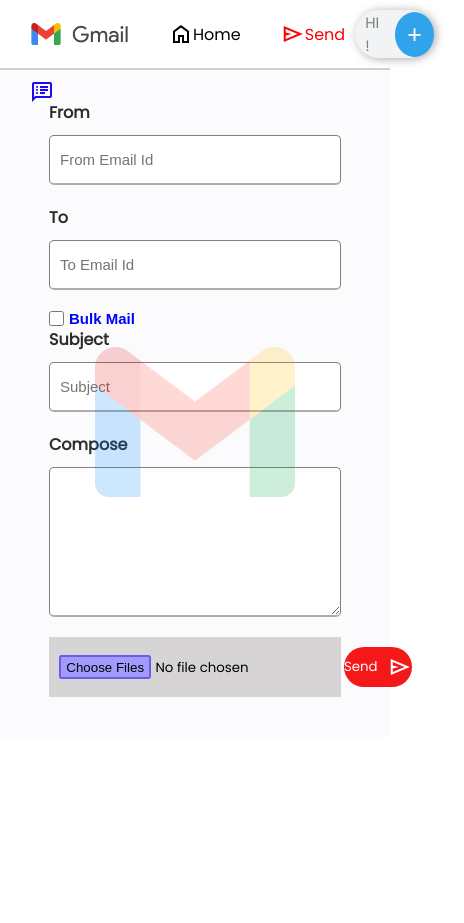
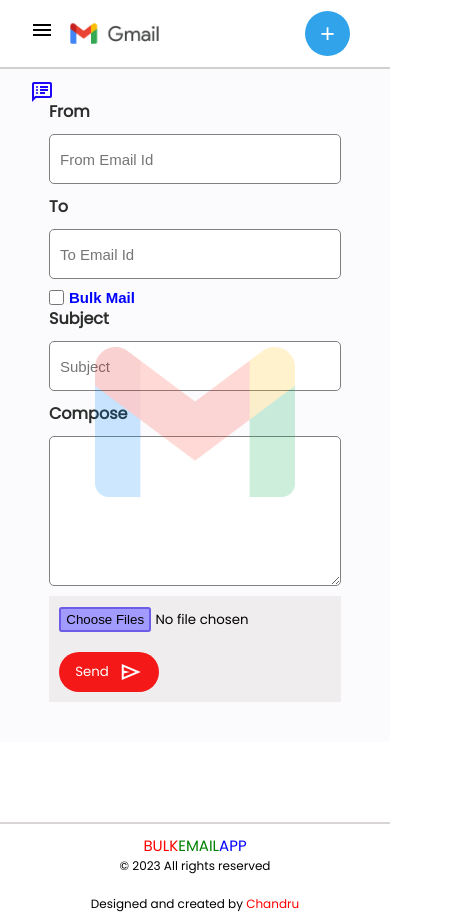
Before and after one commit to Chandru-Ghub/bulkemailfrontend, a React (Create React App) app: page /sendmail in a window 390 px wide. Shown: the whole page, 464 px wide, since content can reach past the window. Before the commit the page ends 844 px from the top, so only its background shows below. Built offline with nearby package versions, Linux system fonts and the light colour scheme.

Commit message:
added responsive design

```diff
--- a/src/App.css
+++ b/src/App.css
@@ -10,7 +10,6 @@
 .navbar{
   background-color: rgb(255, 255, 255);
   padding: 10px;
-  padding-left: 30px;
   display: flex;
   justify-content: space-between;
   align-items: center;
@@ -18,15 +17,7 @@
   position: sticky;
   top: 0;
   z-index: 5;
-  >.ul{
-    display: flex;
-    column-gap: 20px;
-    /* background-color: red; */
-    align-items: center;
-  }
-
-
-
+  padding-left: 20px;
 }
 .active{
   color: red;
@@ -38,3 +29,104 @@
 .normal:hover{
   color: red;
 }
+
+.navimg{
+  /* background-color: blue; */
+  display: flex;
+
+
+
+}
+
+.bur{
+  margin-left: 10px;
+  display: none;
+}
+
+.ul{
+  display: flex;
+  column-gap: 20px;
+  /* background-color: red; */
+  align-items: center;
+}
+.ulx{
+  display: flex;
+  column-gap: 20px;
+  /* background-color: red; */
+  align-items: center;
+}
+
+.imgbur{
+  /* background-color: red; */
+  display: flex;
+  align-items: center;column-gap: 15px;
+}
+
+.filebtn{
+  background-color: rgba(239, 235, 235, 0.829);
+  padding: 10px 10px;
+  align-items: center;
+  justify-content: space-between;
+  >input{
+    margin-bottom: 20px;
+  }
+}
+@media only screen and (max-width:700px) {
+
+  .bur{
+    display: block;
+    cursor: pointer;
+  }
+  .mailLogo1{
+    /* background-color: red; */
+    width: 100px;
+  }
+  .mailContainer{
+    display: flex;
+    align-items: center;
+    justify-content: end;
+    column-gap: 10px;
+    margin-right: 30px;
+    background: transparent;
+    padding:none;
+    border-radius: 25px;
+    cursor: pointer;
+    box-shadow: none;
+    >p{
+      color: grey;
+      text-transform: uppercase;
+      font-size: 15px;
+      display: none;
+    }
+
+
+}
+.ul{
+  background-color: rgb(250, 250, 250);
+  box-shadow: 2px 4px 10px rgb(188, 187, 187);
+  position: absolute;
+  flex-direction: column;
+  width: 40%;
+  left: -300px;
+  top: 68px;
+  row-gap: 30px;
+  padding: 20px;
+  height: 100vh;
+  transition: 1s;
+}
+.ulx{
+  background-color: rgb(250, 250, 250);
+  box-shadow: 2px 4px 10px rgb(188, 187, 187);
+  position: absolute;
+  flex-direction: column;
+  width: 40%;
+  left: 0;
+  top: 68px;
+  row-gap: 30px;
+  padding: 20px;
+  height: 100vh;
+  transition: 1s;
+}
+
+
+}
--- a/src/App.js
+++ b/src/App.js
@@ -6,6 +6,7 @@
 import { createContext, useState } from 'react';
 import ViewMail from './ViewMail';
 import User from './User';
+import Footer from './Footer';
 
 export const userContext = createContext()
 
@@ -23,6 +24,7 @@
             <Route path='/viewmail/:id' Component={ViewMail}/>
             <Route path='/' Component={User}/>
         </Routes>
+        <Footer/>
       </BrowserRouter>
     </userContext.Provider>
   )
--- /dev/null
+++ b/src/Footer.js
@@ -0,0 +1,27 @@
+import React from 'react'
+
+const Footer = () => {
+
+    const date = new Date()
+    const year = date.getFullYear()
+
+  return (
+    <div>
+        <footer className='footercopy'>
+
+                <div className='footerlogomail'>
+                            <div className='colorall'>
+                                <span className='bulk yr'>Bulk</span>
+                                <span className='emaill yg'>Email</span>
+                                <span className='app yb'>App</span>
+                            </div>
+                            <p className='copy'>&copy; {year} All rights reserved</p>
+                    </div>
+
+                <p className='desigh'>Designed and created by <span style={{color:'red'}}>Chandru</span></p>
+        </footer>
+    </div>
+  )
+}
+
+export default Footer
--- a/src/Home.js
+++ b/src/Home.js
@@ -5,6 +5,7 @@
 import axios from 'axios'
 import Navbar from './Navbar'
 import mail1 from './gmail.png'
+import Footer from './Footer'
 const Home = () => {
 
   const status = useContext(userContext);
@@ -51,6 +52,7 @@
                 <Link to={'/viewmail/'+a._id} >
                   <div className='perMail'>
                           <div className='justy'>
+
                                       <div className='profiledp homedp'>
                                                   {EMAIL.slice(0,1)}
                                       </div>
@@ -59,8 +61,11 @@
                                             <li className='sub'>Sub: {a.sub}</li>
                                           </ul>
 
+
                             </div>
+
                                     <div className='sentTime'>{(a.time).slice(4,21)}</div>
+
                      </div>
                   </Link>
                 ):<div className='empty'>
@@ -74,6 +79,7 @@
                                 <span className='app y'>App</span>
                             </div>
                     </div>
+
                 </div>
 
 
--- a/src/Navbar.js
+++ b/src/Navbar.js
@@ -7,6 +7,7 @@
 import './Navbar.css'
 const Navbar = () => {
         const[dp,setDp] = useState('')
+        const[menu,setmenu] = useState(true)
         const[fname,setfname] = useState('')
         const[lname,setlname] = useState('')
         const[showmail,setShowMail] = useState(false)
@@ -31,15 +32,28 @@
             .catch(err => console.log(err))
           }
   return (
-    <div className='navbar'>
-        <ul className='ul'>
+    <div >
+      <div className='navbar'>
+        <div className='navimg'>
+          <div className='imgbur'>
+                <div className='bur' onClick={()=>setmenu(!menu)} >
+                                  { menu?
+                                      <span class="material-symbols-outlined">
+                                        menu
+                                        </span>
+                                  :<span class="material-symbols-outlined">
+                                    close
+                                    </span>
+                                    }</div>
                 <img className='mailLogo1' src={mail1} alt="image" />
-
+        </div>
+        <ul className={menu?'ul':'ulx'}>
                 <NavLink
                 to="/home"
                 className={({ isActive, isPending }) =>
                     isPending ? "pending" : isActive ? "active" : "normal"
                 }
+                onClick={()=>setmenu(true)}
                 >
                 <div className='iconname'>
                   <span class="material-symbols-outlined">
@@ -54,6 +68,7 @@
                 className={({ isActive, isPending }) =>
                     isPending ? "pending" : isActive ? "active" : "normal"
                 }
+                onClick={()=>setmenu(true)}
                 >
                   <div className='iconname'>
                   <span class="material-symbols-outlined">
@@ -64,19 +79,8 @@
 
                 </NavLink>
 
-                {/* <NavLink
-                to="/user"
-                className={({ isActive, isPending }) =>
-                    isPending ? "pending" : isActive ? "active" : "normal"
-                }
-                >
-                User
-                </NavLink> */}
-
-
-
-
         </ul>
+        </div>
                 <div>
 
                     <div className='mailContainer' onClick={()=>setShowMail(!showmail)}>
@@ -86,7 +90,9 @@
                           {dp?dp:'+'}
                           </div>
 
-                    </div>
+
+                  </div>
+
 
 
                   { showmail?<div className="vmail">
@@ -100,8 +106,11 @@
                         </div>
 
                   </div>:null}
+
+
                 </div>
 
+                </div>
     </div>
     //
   )
--- a/src/Sendmail.css
+++ b/src/Sendmail.css
@@ -8,7 +8,7 @@
 }
 
 .formdata{
-    /* background-color: red; */
+    background: transparent;
     display: flex;
     flex-direction: column;
     width: 80%;
@@ -22,13 +22,13 @@
 }
 .inp{
     height: 50px;
-    margin-bottom: 20px;
+    margin-bottom: 10px;
     padding-left: 10px;
     border: 1px solid grey;
     border-radius: 5px;
     outline: none;
     font-size: 15px;
-    border-bottom: 2px solid rgb(179, 170, 170);
+    /* border-bottom: 2px solid rgb(179, 170, 170); */
     font-family: Arial, Helvetica, sans-serif;
 }
 .inp::placeholder{
@@ -64,18 +64,8 @@
     box-shadow: 0px 2px 15px black;
 
 }
-.filebtn{
-    background-color: rgba(207, 205, 205, 0.829);
-    display: flex;
-    padding: 10px 10px;
-    align-items: center;
-    justify-content: space-between;
-}
-/* .label{
 
-    /* font-size: 20px;  */
-    /* margin-bottom: 10px;
-} */
+
 .maillogo{
     color: rgb(12, 11, 11);
     margin-bottom: 20px;
@@ -105,7 +95,7 @@
     color: red;
     display: flex;
     align-items: center;
-    font-size: 15px;
+    font-size: 12px;
 
     >.eri{
         color: red;
--- a/src/Sendmail.js
+++ b/src/Sendmail.js
@@ -33,7 +33,9 @@
             from:yup.string().email('Invalid email address')
             .required('Required'),
 
-            to:!bulkMail?(yup.string().email('Invalid email address').required('Required')):null
+            to:!bulkMail?(yup.string().email('Invalid email address').required('Required')):null,
+            subject:yup.string().required(' Sub Required'),
+            message:yup.string().required('Message Required')
         }),
 
         onSubmit:(values,{resetForm})=>{
@@ -111,7 +113,7 @@
               {!bulkMail?<>
             <label className='label' htmlFor="from">To</label>
             <input className='inp' type="text"
-            onChange={formik.handleChange}placeholder='to email id'
+            onChange={formik.handleChange} onBlur={formik.handleBlur} placeholder='to email id'
             value={formik.values.to}  name='to' />
              { formik.touched.to && formik.errors.to ?
                             <p  className='err'> <span className="material-symbols-outlined eri">
@@ -135,18 +137,26 @@
             <label className='label' htmlFor="from">Subject</label>
             <input className='inp' type="text" placeholder='Subject'
             onChange={formik.handleChange}
-            value={formik.values.subject}  name='subject' />
+            value={formik.values.subject}   name='subject' />
+            {formik.touched.subject &&formik.errors.subject ?
+                            <p  className='err'> <span className="material-symbols-outlined eri">
+                                error
+                                </span>{formik.errors.subject}</p> :null}
 
 
             <label className='label' htmlFor="from">Compose</label>
             <textarea className='inp txt' name="message" id="message" cols="30"
-            onChange={formik.handleChange}rows="10" value={formik.values.message} ></textarea>
+            onChange={formik.handleChange}  rows="10" value={formik.values.message} ></textarea>
+            {formik.touched.message &&formik.errors.message ?
+                            <p  className='err'> <span className="material-symbols-outlined eri">
+                                error
+                                </span>{formik.errors.message}</p> :null}
 
             <div className='filebtn'>
-            <input type="file" multiple onChange={(e)=>setFile(e.target.files)}  />
-            <button type='submit' className='sendbtn'>Send<span className="material-symbols-outlined rck">
-            send
-            </span></button>
+                    <input type="file" multiple onChange={(e)=>setFile(e.target.files)}  />
+                    <button type='submit' className='sendbtn'>Send<span className="material-symbols-outlined rck">
+                    send
+                    </span></button>
             </div>
         </form>
     </div>}
--- a/src/User.js
+++ b/src/User.js
@@ -9,7 +9,7 @@
 
 const User = () => {
 
-    const [intro,setintro] = useState(true)
+    const [intro,setintro] = useState(false)
     const[add,setAdd] = useState(false)
     const[demo,setDemo] = useState(false)
     const[firstName,setFirstName] = useState()
@@ -21,10 +21,8 @@
     const selectAccount = useContext(userContext);
     //
 
-    setTimeout(()=>{
-
-    },1000)
-
+    const date = new Date()
+    const year = date.getFullYear()
 
     //
     useEffect(()=>{
@@ -36,7 +34,12 @@
             }
 
     })
-        .catch(err =>console.log(err))
+        .catch(err =>{console.log(err)
+
+            setInterval(()=>{
+                window.location.reload()
+            },5000)
+        })
     },[])
     function switchaccount(email){
         selectAccount.setUserSelect(email);
@@ -85,6 +88,17 @@
 
   return (
     <div className='initial' >
+        <header>
+        <div className='footerlogomail'>
+                            <div className='colorall' style={{fontSize:'20px',margin:'20px'}}>
+                                <span className='bulk yr'>Bulk</span>
+                                <span className='emaill yg'>Email</span>
+                                <span className='app yb'>App</span>
+                            </div>
+
+                    </div>
+        </header>
+        <main>
         {intro?<div className='watermark1'><img src={mailLogo} alt="" /></div>:null}
         <div className="useCase"  onClick={()=>setDemo(!demo)}>
                 <span class="material-symbols-outlined">
@@ -170,7 +184,7 @@
         {/* <hr className='hr' /> */}
         <p className='rga'>REGISTERED ACCOUNT  <span style={{color:'red',fontSize:'20px',fontWeight:'800'}}>!</span></p>
             <div className='overflow'>
-                {console.log(user)}
+                {/* {console.log(user)} */}
             {
                 user!== undefined?user.map((a,i)=>
                     <div key={i} className='loginAccount' onClick={()=>switchaccount(a.email)}>
@@ -186,6 +200,7 @@
                 </div>
         </div>
         </div>
+        </main>
 
     </div>
 
--- a/src/View.css
+++ b/src/View.css
@@ -70,6 +70,8 @@
         left: 50%;
         transform: translate(-50%,-50%);
         opacity: .2;
+        z-index: 1;
+        /* background-color: #f10b0b; */
     }
 
 }
--- a/src/ViewMail.js
+++ b/src/ViewMail.js
@@ -13,7 +13,8 @@
     useEffect(()=>{
         axios.get('https://bulkmailapp.onrender.com/getmail/'+id)
         .then(result =>
-        {console.log(result.data._id)
+        {
+            // console.log(result.data._id)
             setDetail(result.data)
             setFiles(result.data.files)
     })
@@ -42,6 +43,7 @@
         .catch(err => console.log(err))
     }
     }
+
   return (
     <div><Navbar/>
         <div className='viewmail'>
@@ -53,7 +55,7 @@
                         <hr className='vline' />
                         <li className='viewsub'>Subject:<br></br> <p className='paramsg'>{detail.sub}</p> </li>
                         <hr className='vline' />
-                        <li className='viewmsg'>Message:<br></br> <p className='paramsg'>{detail.message}</p></li>
+                        <li className='viewmsg'>Message:<br></br> <p className='paramsg'>{detail.message!=undefined?detail.message.split(',').join(' '):null}</p></li>
                         <hr className='vline' />
 
                         <button className='deletemail' onClick={()=>handleDelete(detail._id)}>
--- a/src/user.css
+++ b/src/user.css
@@ -1,10 +1,12 @@
 .initial{
     /* background-color: rgb(165, 228, 165); */
-    min-height: 100vh;
+    min-height: 70vh;
     max-height: auto;
     display: flex;
     justify-content: center;
     align-items: center;
+    flex-direction: column;
+    margin-top: 50px;
   }
   .registerBox{
     /* background-color: red; */
@@ -271,6 +273,56 @@
     column-gap: 10px;
     color: rgb(43, 42, 42);
   }
+.footercopy{
+    background: transparent;
+    width: 100%;
+    display: flex;
+    height: auto;
+    justify-content: space-between;
+    padding: 10px 30px;
+    margin-top: 80px;
+    border-top: 2px solid rgb(217, 213, 213);
+    align-items: center;
+    font-size: 12px;
+
+    >.copy{
+
+    }
+    >.design{
+
+    }
+}
+.footerlogomail{
+
+}
+.colorall{
+    font-size: 15px;
+    font-weight: 500;
+    text-transform: uppercase;
+
+
+}
+.yr{
+    color: red;
+
+}
+.yb{
+    color: blue;
+
+}
+.yg{
+    color: green;
+
+
+}
+
+
+
+
+
+
+
+
 
 @media only screen and (max-width:650px) {
     .registerBox{
@@ -280,8 +332,78 @@
        padding: 0px 20px;
        margin: 30px 0;
     }
+    .footercopy{
+        flex-direction: column;
+        justify-content: center;
+        row-gap: 20px;
+        padding-top: 10px;
+        height: auto;
+    }
+    .footerlogomail{
+        display: flex;
+        flex-direction: column;
+        justify-content: center;
+    }
+    .colorall{
+
+        margin: auto;
+    }
+
+    .sendImage{
+        width: 230px;
+    }
 }
 @media only screen and (max-width:320px) {
+
+    .sentTime{
+
+       font-size: 7px;
+
+    }
+    .perMail{
+        /* background-color: green; */
+        /* flex-direction: column;
+        margin: auto; */
+    }
+    .sentContainer{
+        /* background-color: blue; */
+        padding: 5px;
+    }
+    .justy{
+        /* background-color: red; */
+    }
+    .to{
+        display: flex;
+        flex-wrap: wrap;
+        min-width: 200px;
+        max-width: auto;
+        font-family:  sans-serif;
+        font-size: 13px;
+    }
+    .sub{
+        font-family:sans-serif;
+        font-size: 13px;
+
+    }
+
+    .profiledp{
+
+        width: 35px;
+        height: 35px;
+        background-color: rgb(48, 163, 234);
+        font-size: 20px;
+        color: white;
+        border-radius: 50%;
+        display: flex;
+        justify-content: center;
+        align-items: center;
+        text-transform: uppercase;
+        font-family: sans-serif;
+      }
+
+    .sendImage{
+        width: 170px;
+    }
     .registerBox{
         /* background-color: black; */
         flex-direction: column;
```
Also changed, not shown: src/Navbar.css (line endings or trailing spaces). Lines whose indentation alone changed are shown as unchanged.
